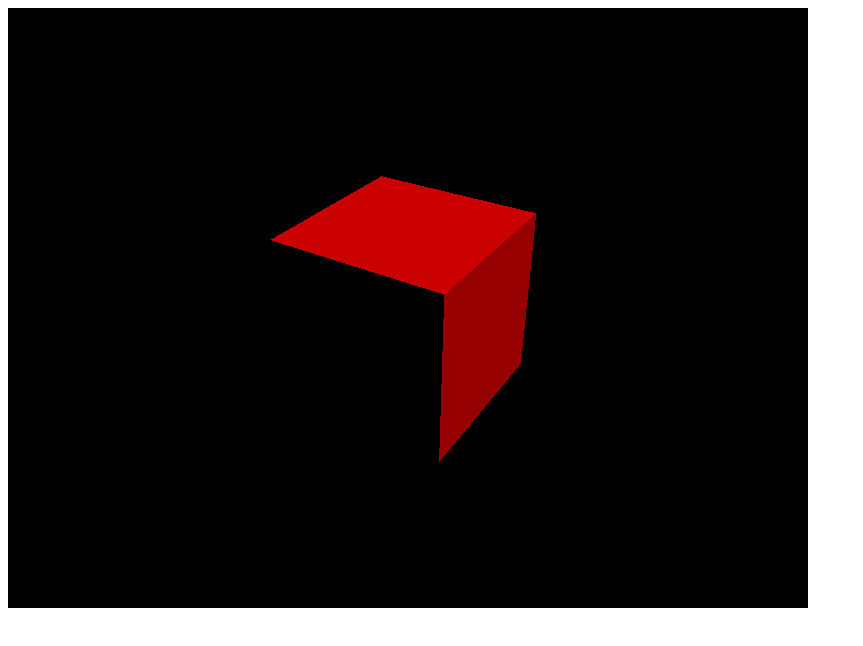
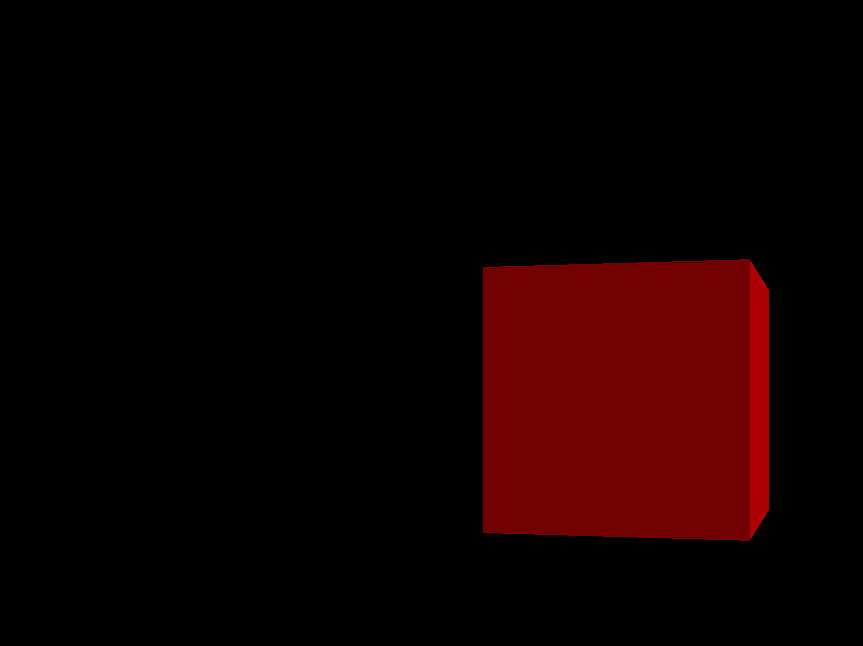
Before and after one commit to G-Shino/spike-three-js, a website built with webpack: page dist/index.html in a window 1280 px wide. Shown: the whole page, without its empty margins (0-863 px from the left). Built offline with nearby package versions, Linux system fonts and the light colour scheme.

Commit message:
add index html and ts

```diff
--- a/src/index.ts
+++ b/src/index.ts
@@ -4,7 +4,10 @@ window.addEventListener("DOMContentLoaded", () => {
   // レンダラーを作成
   const renderer = new THREE.WebGLRenderer();
   // レンダラーのサイズを設定
-  renderer.setSize(800, 600);
+  const width = window.innerWidth;
+  const height = window.innerHeight;
+  renderer.setPixelRatio(window.devicePixelRatio);
+  renderer.setSize(width, height);
   // canvasをbodyに追加
   document.body.appendChild(renderer.domElement);
 
@@ -12,7 +15,8 @@ window.addEventListener("DOMContentLoaded", () => {
   const scene = new THREE.Scene();
 
   // カメラを作成
-  const camera = new THREE.PerspectiveCamera(45, 800 / 600, 1, 10000);
+  const camera_aspect = width / height;
+  const camera = new THREE.PerspectiveCamera(45, camera_aspect, 1, 10000);
   camera.position.set(0, 0, 1000);
 
   // 箱を作成
@@ -24,14 +28,15 @@ window.addEventListener("DOMContentLoaded", () => {
 
   // 平行光源を生成
   const light = new THREE.DirectionalLight(0xffffff);
+  //   const light = new THREE.AmbientLight();
   light.position.set(1, 1, 1);
   scene.add(light);
 
   const tick = (): void => {
     requestAnimationFrame(tick);
 
-    box.rotation.x += 0.05;
-    box.rotation.y += 0.05;
+    // box.rotation.x += 0.05;
+    box.rotation.y += 0.01;
 
     // 描画
     renderer.render(scene, camera);
```
Also changed, not shown: dist/index.html.
